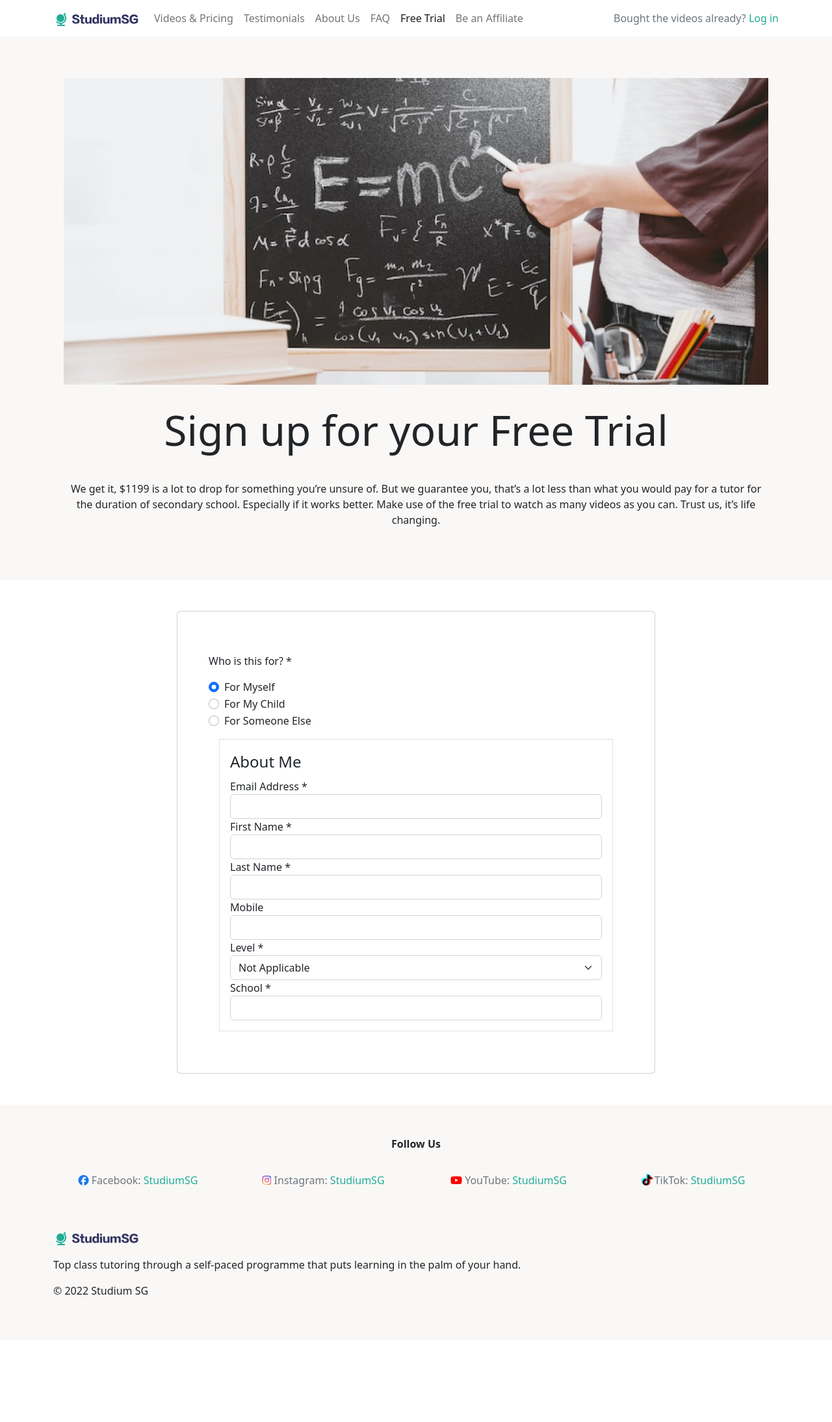
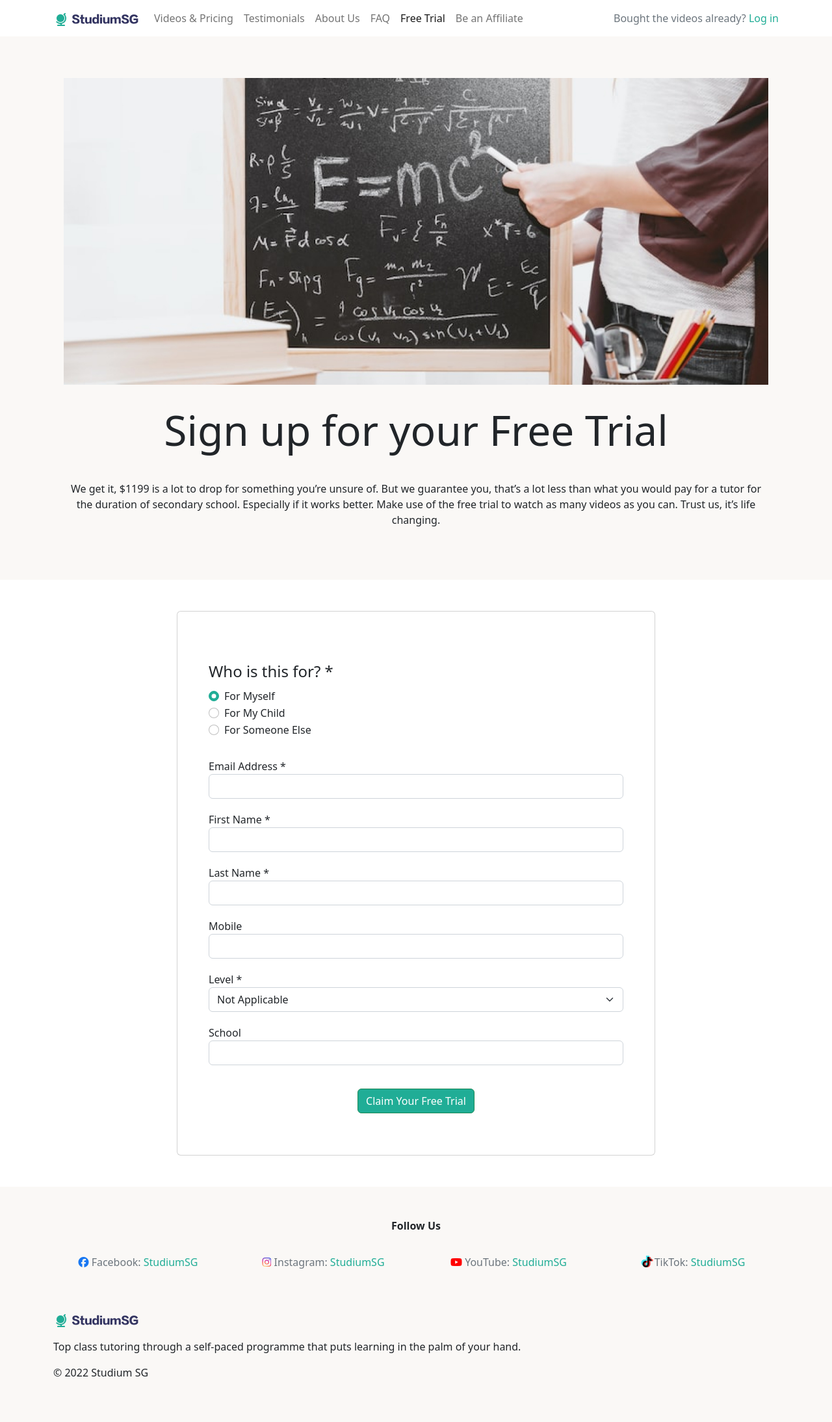
Before and after one commit to beefcakefu/studiumsg.github.io, a Jekyll site: the page built from trial.markdown, in a window 1280 px wide. Shown: the whole page at 65% size. Built offline with Jekyll 4.4.1, drawn with Linux system fonts in a browser that asks for light colours; nearby versions of some CDN libraries; before the commit the page ends 2062 px from its top, so only the background shows below that.

Commit message:
Trial form fine-tuning

```diff
--- a/_layouts/trial.html
+++ b/_layouts/trial.html
@@ -19,8 +19,9 @@
 		<div class="row justify-content-center pt-5 pb-5">
 			<div class="col-lg-8 col-sm-10">
 				<div class="card pt-3">
-					<form class="card-body p-5">
-						<p>Who is this for? *</p>
+					<form class="card-body p-5" action="https://www.google.com/" method="post">
+						<fieldset class="form-group">
+							<legend>Who is this for? *</legend>
 							<div id="who-radio">
 								<div class="form-check">
 									<input class="form-check-input" type="radio" name="who" id="myself" value="myself" checked>
@@ -35,11 +36,14 @@
 									<label class="form-check-label" for="someone">For Someone Else</label>
 								</div>
 							</div>
-						<fieldset class="form-group border p-3 m-3">
-							<legend>About Me</legend>
+						</fieldset>
+						<fieldset class="form-group">
+							<hr class="my-5 student" style="display:none;">
+							<legend class="student" style="display:none;">Your Details</legend>
 							<div class="form-group">
 								<label for="email">Email Address *</label>
 								<input type="email" class="form-control email" id="email" name="email">
+								<small class="text-muted student" style="display:none;">Your email will be used for communication between parents and teachers, and only students' emails will have access to view videos.</small>
 							</div>
 							<div class="form-group">
 								<label for="fname">First Name *</label>
@@ -62,15 +66,17 @@
 								</select>
 							</div>
 							<div class="form-group myself">
-								<label for="school">School *</label>
+								<label for="school">School</label>
 								<input class="form-control" id="school" name="school">
 							</div>
 						</fieldset>
-						<fieldset class="form-group border p-3 m-3 student" style="display:none;">
-							<legend>About the Student</legend>
+						<fieldset class="form-group student" style="display:none;">
+							<hr class="my-5">
+							<legend>Student Details</legend>
 							<div class="form-group">
 								<label for="email">Email Address *</label>
 								<input type="email" class="form-control email" id="email" name="email">
+								<small class="text-muted">Students' emails will receive access to view videos.</small>
 							</div>
 							<div class="form-group">
 								<label for="fname">First Name *</label>
@@ -93,10 +99,13 @@
 								</select>
 							</div>
 							<div class="form-group">
-								<label for="school">School *</label>
+								<label for="school">School</label>
 								<input class="form-control" id="school" name="school">
 							</div>
 						</fieldset>
+						<div class="text-center">
+							<a class="btn btn-success m-3 form-submit" role="button" href="#">Claim Your Free Trial</a>
+						</div>
 					</form>
 				</div>
 			</div>
--- a/_sass/main.scss
+++ b/_sass/main.scss
@@ -19,6 +19,13 @@
 	color: $studium-green;
 	&:hover {
 		color: $studium-green-hover;
+	}
+}
+
+.form-check-input {
+	&:checked {
+		background-color: $studium-green;
+		border-color: $studium-green;
 	}
 }
 
@@ -62,3 +69,8 @@
 	color:#ffffff;
 	background:linear-gradient(#25d366,#25d366) 14% 84%/16% 16% no-repeat, radial-gradient(#25d366 60%,transparent 0);
 }
+
+.form-group {
+	padding-top: 10px;
+	padding-bottom: 10px;
+}
```
Also changed, not shown: _layouts/default.html (+14 -5 lines). Lines whose indentation alone changed are shown as unchanged.
